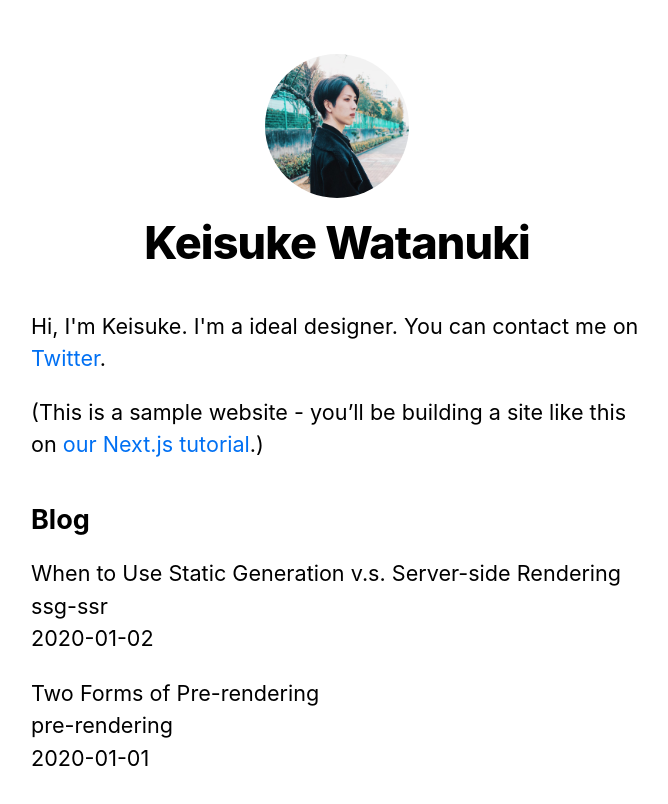
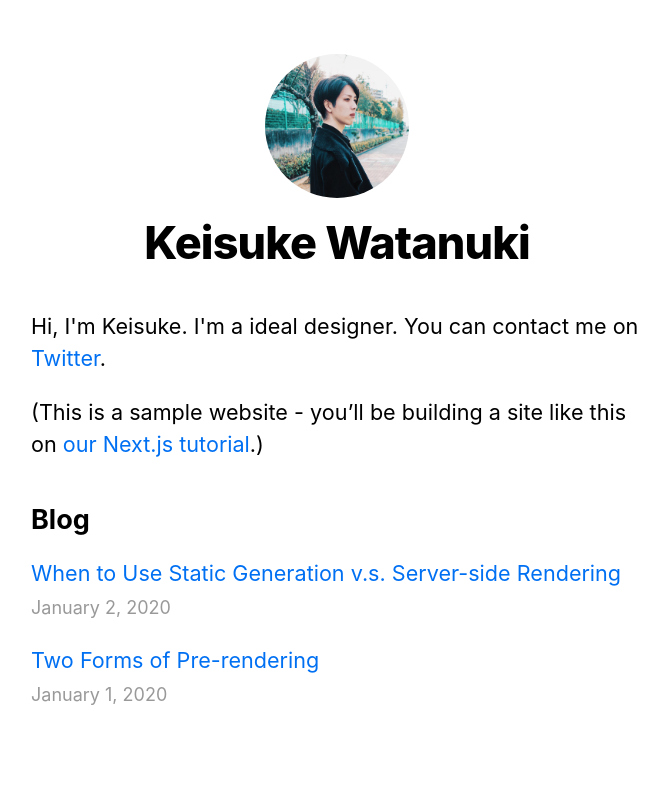
Before and after one commit to xrxoxcxox/nextjs-blog, a Next.js app: page / in a window 1280 px wide. Shown: the top 804 px of the page, without its empty margins (303-971 px from the left). Built offline with nearby package versions, Linux system fonts and the light colour scheme.

Commit message:
Add links to each post page

```diff
--- a/pages/index.js
+++ b/pages/index.js
@@ -1,8 +1,9 @@
 import Head from 'next/head'
 import { getSortedPostsData } from '../lib/posts'
 import Layout, { siteTitle } from '../components/layout'
+import utilStyles from '../styles/utils.module.css'
 import Link from 'next/link'
-import utilStyles from '../styles/utils.module.css'
+import Date from '../components/date'
 
 export async function getStaticProps() {
   const allPostsData = getSortedPostsData()
@@ -31,11 +32,13 @@
         <ul className={utilStyles.list}>
           {allPostsData.map(({ id, date, title }) => (
             <li className={utilStyles.listItem} key={id}>
-              {title}
+              <Link href="/posts/[id]" as={`/posts/${id}`}>
+                <a>{title}</a>
+              </Link>
               <br />
-              {id}
-              <br />
-              {date}
+              <small className={utilStyles.lightText}>
+                <Date dateString={date} />
+              </small>
             </li>
           ))}
         </ul>
```
